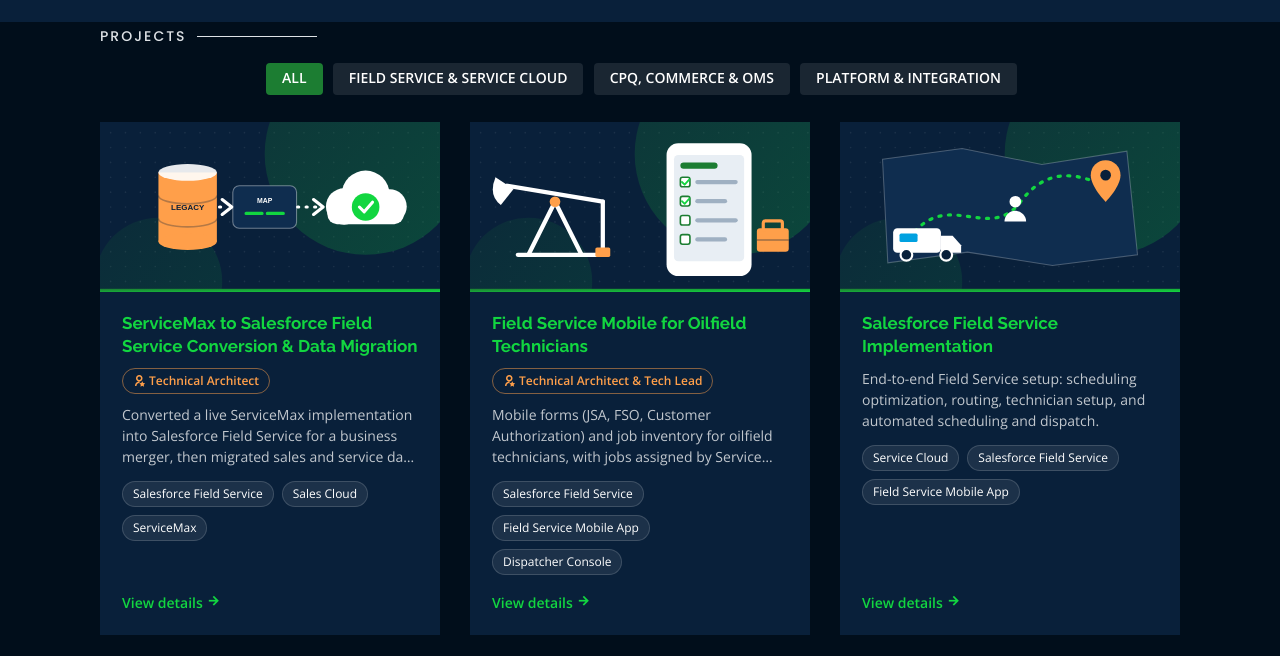
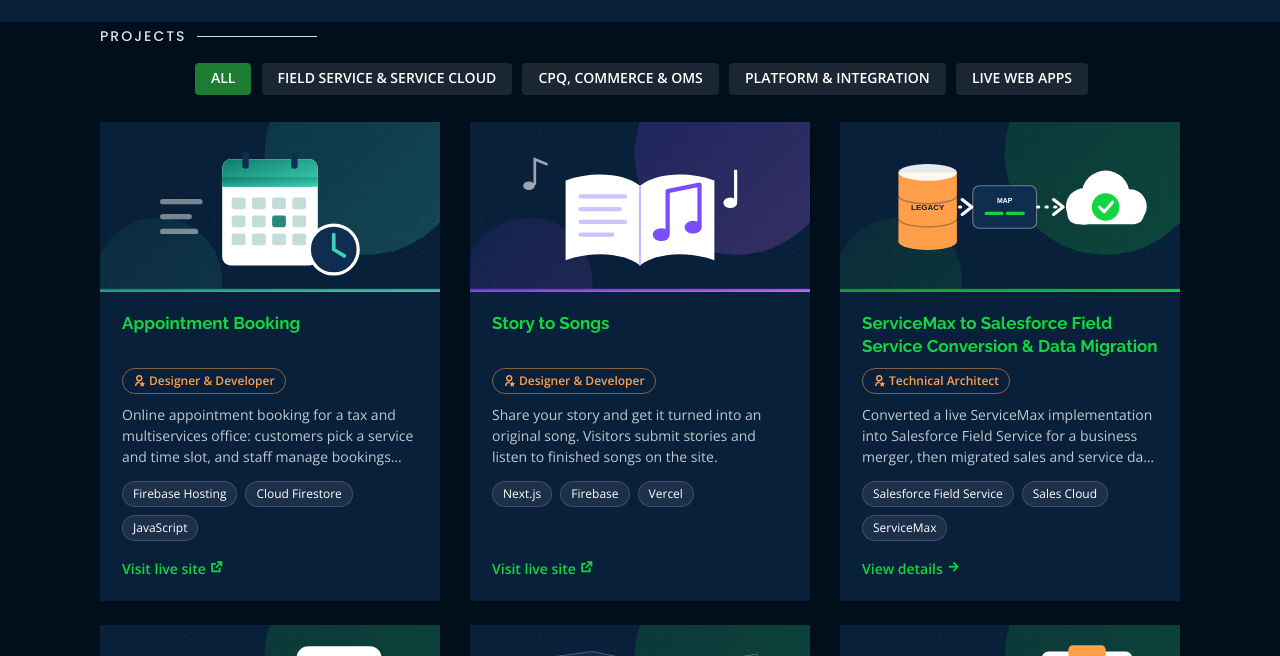
Before and after one commit to Sahilbhalla17/myprofile, a plain HTML site: page index.html in a window 1280 px wide. Both pictures are taken after a click on the link "Projects". Shown: the part 68-724 px from the top of the page. Drawn offline with nearby package versions, Linux system fonts and the light colour scheme.

Commit message:
Add Appointment Booking and Story to Songs live web apps to projects
Co-Authored-By: Claude Opus 5.5 <noreply@anthropic.com>

```diff
--- a/index.html
+++ b/index.html
@@ -610,11 +610,36 @@
             <li data-filter=".filter-fs">Field Service &amp; Service Cloud</li>
             <li data-filter=".filter-sales">CPQ, Commerce &amp; OMS</li>
             <li data-filter=".filter-platform">Platform &amp; Integration</li>
+            <li data-filter=".filter-web">Live Web Apps</li>
           </ul>
         </div>
       </div>
 
       <div class="row portfolio-container">
+        <div class="col-lg-4 col-md-6 d-flex align-items-stretch portfolio-item filter-web">
+          <div class="project-card">
+            <div class="project-cover"><img src="assets/img/project/covers/AppointmentBooking.svg" alt="Appointment Booking" loading="lazy"></div>
+            <div class="project-body">
+              <h4>Appointment Booking</h4>
+              <span class="project-role"><i class="ri-user-star-line"></i> Designer &amp; Developer</span>
+              <p class="project-short">Online appointment booking for a tax and multiservices office: customers pick a service and time slot, and staff manage bookings from an admin dashboard.</p>
+              <div class="skill-chips"><span class="skill-chip">Firebase Hosting</span><span class="skill-chip">Cloud Firestore</span><span class="skill-chip">JavaScript</span></div>
+              <a href="https://karlys-appointments.web.app" target="_blank" rel="noopener" class="project-more" title="Appointment Booking">Visit live site <i class="ri-external-link-line"></i></a>
+            </div>
+          </div>
+        </div>
+        <div class="col-lg-4 col-md-6 d-flex align-items-stretch portfolio-item filter-web">
+          <div class="project-card">
+            <div class="project-cover"><img src="assets/img/project/covers/StoryToSongs.svg" alt="Story to Songs" loading="lazy"></div>
+            <div class="project-body">
+              <h4>Story to Songs</h4>
+              <span class="project-role"><i class="ri-user-star-line"></i> Designer &amp; Developer</span>
+              <p class="project-short">Share your story and get it turned into an original song. Visitors submit stories and listen to finished songs on the site.</p>
+              <div class="skill-chips"><span class="skill-chip">Next.js</span><span class="skill-chip">Firebase</span><span class="skill-chip">Vercel</span></div>
+              <a href="https://storytosongs.vercel.app" target="_blank" rel="noopener" class="project-more" title="Story to Songs">Visit live site <i class="ri-external-link-line"></i></a>
+            </div>
+          </div>
+        </div>
         <div class="col-lg-4 col-md-6 d-flex align-items-stretch portfolio-item filter-fs">
           <div class="project-card">
             <div class="project-cover"><img src="assets/img/project/covers/ServiceMaxMigration.svg" alt="ServiceMax to Salesforce Field Service Conversion &amp; Data Migration" loading="lazy"></div>
```
Also changed, not shown: assets/img/project/covers/AppointmentBooking.svg (added), assets/img/project/covers/StoryToSongs.svg (added).
